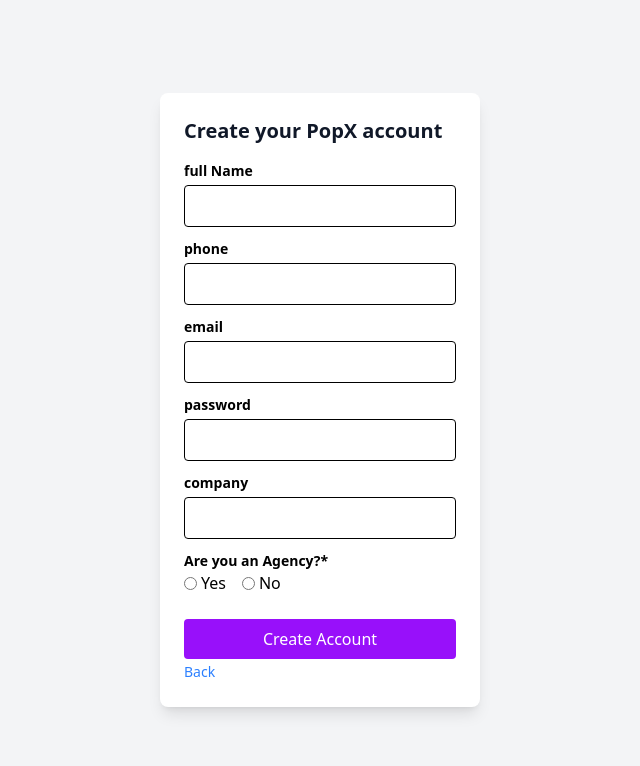
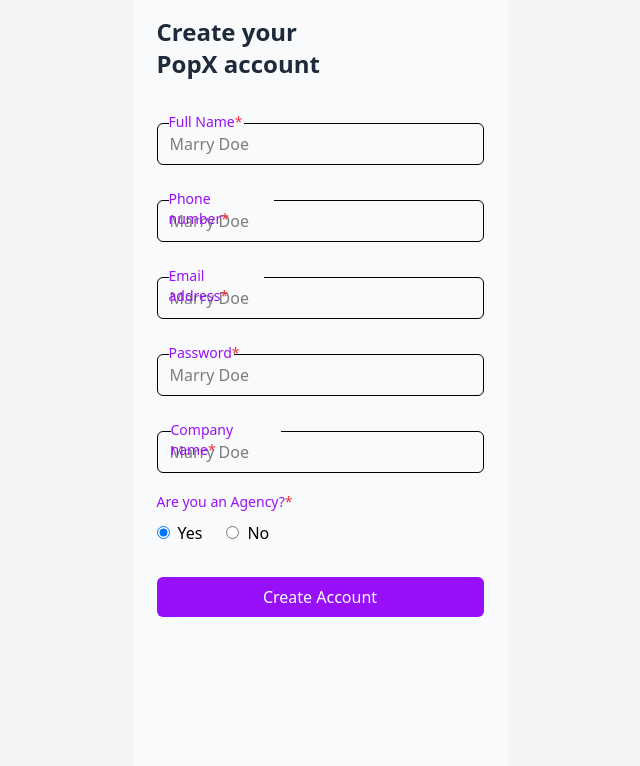
Before and after one commit to 89755rohan/Login-page, a React (Vite) app: page /signup in a window 1280 px wide. Shown: the top 766 px of the page, without its empty margins (320-960 px from the left). Built offline with nearby package versions, Linux system fonts and the light colour scheme; the HTML template or start-up script is replaced by a standard one.

Commit message:
first commit

```diff
--- a/src/App.jsx
+++ b/src/App.jsx
@@ -1,9 +1,10 @@
 import React from 'react';
 import { BrowserRouter as Router, Routes, Route } from 'react-router-dom';
-import WelcomePage from './components/Welcomepage';
+import WelcomePage from './components/WelcomePage';
 import LoginPage from './components/Loginpage';
 import SignupPage from './components/Signuppage';
 import SettingPage from './components/SettingPage';
+import './App.css'
 const App = () => {
   return (
     <div className="flex items-center justify-center min-h-screen bg-gray-100">
--- a/src/components/LoginPage.jsx
+++ b/src/components/LoginPage.jsx
@@ -4,18 +4,23 @@
 const LoginPage = () => {
 
   return (
-    <div className="w-80 p-6 bg-white shadow-lg rounded-lg">
-      <h2 className="text-xl font-semibold text-gray-900">Signin to your PopX account</h2>
-      <form className="mt-4">
-        <label className="block text-sm font-semibold">Email Address</label>
-        <input className="w-full border px-3 py-2 rounded mb-3" type="email" placeholder="Enter email" />
+    <div className="w-[375px] p-6 h-[812px] bg-white shadow-lg ">
+      <div className = "h-[330px] justify-center flex flex-col">
+        <h2 className="w-[200px] h-[167px] text-3xl font-bold text-gray-900 relative">Signin to your PopX account</h2>
+        <p className="w-[232px] h-[48px] text-lg text-gray-600 my-2">
+                Lorem ipsum dolor sit amet, consectetur adipiscing elit.
+        </p>
+        <form className="flex flex-col mt-4">
+          <label className="block text-sm font-semibold bg-white relative top-1 w-[90px] h-[15px] left-[13px] text-[#6c25ff]">Email Address
+          </label>
+          <input className="w-[335px] h-[40px] text-sm p-2 text-gray-400 border border-gray-400 px-3 py-2 rounded-md mb-3" type="email" placeholder="Enter email" />
 
-        <label className="block text-sm font-semibold">Password</label>
-        <input className="w-full border px-3 py-2 rounded mb-3" type="password" placeholder="Enter password" />
+          <label className="block w-[65px] h-[15] text-sm font-semibold text-[#6c25ff] relative top-[8px] left-[13px] bg-white ">Password</label>
+          <input className="text-sm w-[335px] h-[40px] top- text-gray-400 border border-gray-400 px-3 py-2 rounded-md mb-3" type="password" placeholder="Enter password" />
 
-        <button className="w-full bg-gray-400 text-white py-2 rounded">Login</button>
-      </form>
-      <Link className="text-sm text-blue-500 mt-2" to='/'>Back</Link>
+          <button className="w-[335px] bg-gray-300 text-white py-2 rounded">Login</button>
+        </form>
+        </div>
     </div>
   );
 };
--- a/src/components/SignupPage.jsx
+++ b/src/components/SignupPage.jsx
@@ -1,77 +1,117 @@
-import React, { useState } from 'react';
-import { Link } from 'react-router-dom';
 
-const SignupPage = () => {
-  const [formData, setFormData] = useState({
-    fullName: '',
-    phone: '',
-    email: '',
-    password: '',
-    company: '',
-    isAgency: '',
-  });
+import React, { useState } from "react";
 
-  const [errors, setErrors] = useState({});
-
-  const validateForm = () => {
-    const newErrors = {};
-    if (/\d/.test(formData.fullName)) newErrors.fullName = "Name can't contain numbers";
-    if (/[a-zA-Z]/.test(formData.phone)) newErrors.phone = "Phone number must be digits only";
-    if (!/^[^\s@]+@[^\s@]+\.[^\s@]+$/.test(formData.email)) newErrors.email = "Invalid email format";
-    if (!/(?=.*[A-Z])(?=.*[a-z])(?=.*\d)(?=.*[@$!%*?&])[A-Za-z\d@$!%*?&]{8,}/.test(formData.password))
-      newErrors.password = "Password must have 1 uppercase, 1 lowercase, 1 number & 1 special character";
-    if (/[^a-zA-Z0-9 ]/.test(formData.company)) newErrors.company = "Company name can't have special characters";
-    if (!formData.isAgency) newErrors.isAgency = "Please select an option";
-
-    setErrors(newErrors);
-    return Object.keys(newErrors).length === 0;
-  };
-
-  const handleSubmit = (e) => {
-    e.preventDefault();
-    if (validateForm()) alert("Account Created Successfully!");
-  };
+export default function SignupForm() {
+  const [isAgency, setIsAgency] = useState("yes");
 
   return (
-    <div className="w-80 p-6 bg-white shadow-lg rounded-lg">
-      <h2 className="text-xl font-semibold text-gray-900">Create your PopX account</h2>
-      <form onSubmit={handleSubmit} className="mt-4">
-        {["fullName", "phone", "email", "password", "company"].map((field, idx) => (
-          <div key={idx} className="mb-3">
-            <label className="block text-sm font-semibold">{field.replace(/([A-Z])/g, " $1")}</label>
+    <div className="flex justify-center items-center w-[375px] h-[812px] bg-gray-50">
+      <div className="bg-gray-50 p-6 w-96 flex flex-col relative top-[-90px]">
+        <h2 className="text-2xl font-bold text-gray-800">
+          Create your <br /> PopX account
+        </h2>
+
+        <form className="mt-6 flex flex-col space-y-4">
+          {/* Full Name */}
+          <div className="flex flex-col">
+            <label className="h-[15px] w-[75px] relative top-[8px] left-[12px] text-sm bg-gray-50 font-medium text-purple-600 mb-1">
+              Full Name<span className="text-red-500">*</span>
+            </label>
             <input
-              type={field === "password" ? "password" : "text"}
-              className="w-full border px-3 py-2 rounded mt-1"
-              value={formData[field]}
-              onChange={(e) => setFormData({ ...formData, [field]: e.target.value })}
+              type="text"
+              placeholder="Marry Doe"
+              className="border rounded-md px-3 py-2 focus:outline-none focus:ring-2 focus:ring-purple-500"
             />
-            {errors[field] && <p className="text-red-500 text-xs">{errors[field]}</p>}
           </div>
-        ))}
 
-        <div className="mb-3">
-          <label className="block text-sm font-semibold">Are you an Agency?*</label>
-          <div className="flex space-x-4">
-            {["Yes", "No"].map((option) => (
-              <label key={option} className="flex items-center space-x-1">
+          {/* Phone Number */}
+          <div className="flex flex-col">
+            <label className="h-[15px] w-[105px] relative top-[8px] left-[12px] text-sm bg-gray-50 font-medium text-purple-600 mb-1">
+              Phone number<span className="text-red-500">*</span>
+            </label>
+            <input
+              type="tel"
+              placeholder="Marry Doe"
+              className="border rounded-md px-3 py-2 focus:outline-none focus:ring-2 focus:ring-purple-500"
+            />
+          </div>
+
+          {/* Email Address */}
+          <div className="flex flex-col">
+            <label className="h-[15px] w-[95px] relative top-[8px] left-[12px] text-sm bg-gray-50 font-medium text-purple-600 mb-1">
+              Email address<span className="text-red-500">*</span>
+            </label>
+            <input
+              type="email"
+              placeholder="Marry Doe"
+              className="border rounded-md px-3 py-2 focus:outline-none focus:ring-2 focus:ring-purple-500"
+            />
+          </div>
+
+          {/* Password */}
+          <div className="flex flex-col">
+            <label className="h-[15px] w-[65px] relative top-[8px] left-[12px] text-sm bg-gray-50 font-medium text-purple-600 mb-1">
+              Password<span className="text-red-500">*</span>
+            </label>
+            <input
+              type="password"
+              placeholder="Marry Doe"
+              className="border rounded-md px-3 py-2 focus:outline-none focus:ring-2 focus:ring-purple-500"
+            />
+          </div>
+
+          {/* Company Name */}
+          <div className="flex flex-col">
+            <label className="h-[15px] w-[110px] relative top-[8px] left-[14px] text-sm bg-gray-50 font-medium text-purple-600 mb-1">
+              Company name<span className="text-red-500">*</span>
+            </label>
+            <input
+              type="text"
+              placeholder="Marry Doe"
+              className="border rounded-md px-3 py-2 focus:outline-none focus:ring-2 focus:ring-purple-500"
+            />
+          </div>
+
+          {/* Agency Radio */}
+          <div>
+            <label className="h-[15px] relative top-[]left-[12px] text-sm bg-gray-50 font-medium text-purple-600">
+              Are you an Agency?<span className="text-red-500">*</span>
+            </label>
+            <div className="flex items-center space-x-6 mt-2">
+              <label className="flex items-center space-x-2">
                 <input
                   type="radio"
-                  name="isAgency"
-                  value={option}
-                  onChange={(e) => setFormData({ ...formData, isAgency: e.target.value })}
+                  name="agency"
+                  value="yes"
+                  checked={isAgency === "yes"}
+                  onChange={() => setIsAgency("yes")}
+                  className="form-radio text-purple-600"
                 />
-                <span>{option}</span>
+                <span>Yes</span>
               </label>
-            ))}
+              <label className="flex items-center space-x-2">
+                <input
+                  type="radio"
+                  name="agency"
+                  value="no"
+                  checked={isAgency === "no"}
+                  onChange={() => setIsAgency("no")}
+                  className="form-radio text-purple-600"
+                />
+                <span>No</span>
+              </label>
+            </div>
           </div>
-          {errors.isAgency && <p className="text-red-500 text-xs">{errors.isAgency}</p>}
-        </div>
 
-        <button className="w-full bg-purple-600 text-white py-2 rounded mt-3">Create Account</button>
-      </form>
-      <Link className="text-sm text-blue-500 mt-2" to='/'>Back</Link>
+          {/* Submit Button */}
+          <button
+            type="submit"
+            className="w-full bg-purple-600 text-white py-2 rounded-md mt-4 hover:bg-purple-700 transition"
+          >
+            Create Account
+          </button>
+        </form>
+      </div>
     </div>
   );
-};
-
-export default SignupPage;
+}
--- a/src/components/WelcomePage.jsx
+++ b/src/components/WelcomePage.jsx
@@ -5,24 +5,24 @@
 const WelcomePage = () => {
 
   return (
-    <div className="">
+    <div className="bg-[#F7F8F9] ">
         <Link to='/settings' className='cursor-pointer'>
             <FiSettings
-            className="relative top-7 left-73 text-gray-700 text-xl cursor-pointer"            />
+            className="relative top-[24px] left-[339px] text-gray-700 text-xl cursor-pointer"/>
         </Link>
-        <div className="w-80 p-6 h-[612px] flex flex-col justify-end bg-white shadow-lg rounded-lg text-center">
-            <h2 className="text-xl font-semibold text-gray-900">Welcome to PopX</h2>
-            <p className="text-gray-600 text-sm my-2">
+        <div className=" p-6 h-[812px] w-[375px] bg-[#F7F8F9] flex flex-col justify-end shadow-lg text-center">
+            <h2 className="text-[28px] font-semibold text-gray-900 text-left">Welcome to PopX</h2>
+            <p className="w-[232px] h-[48px ]text-gray-600 text-lg my-2 text-left  ">
                 Lorem ipsum dolor sit amet, consectetur adipiscing elit.
             </p>
             <Link
-                className="w-full bg-purple-600 text-white py-2 rounded mt-4"
+                className="w-full bg-[#6C25FF] text-white py-2  rounded mt-4"
                 to='/signup'
                 >
                 Create Account
             </Link>
             <Link
-                className="w-full bg-purple-300 text-gray-900 py-2 rounded mt-2"
+                className="w-full bg-[#6C25FF4B] text-gray-900 py-2 rounded mt-2"
                 to='/login'
                 >
                 Already Registered? Login
```
Also changed, not shown: src/components/SettingPage.jsx (+10 -7 lines).
